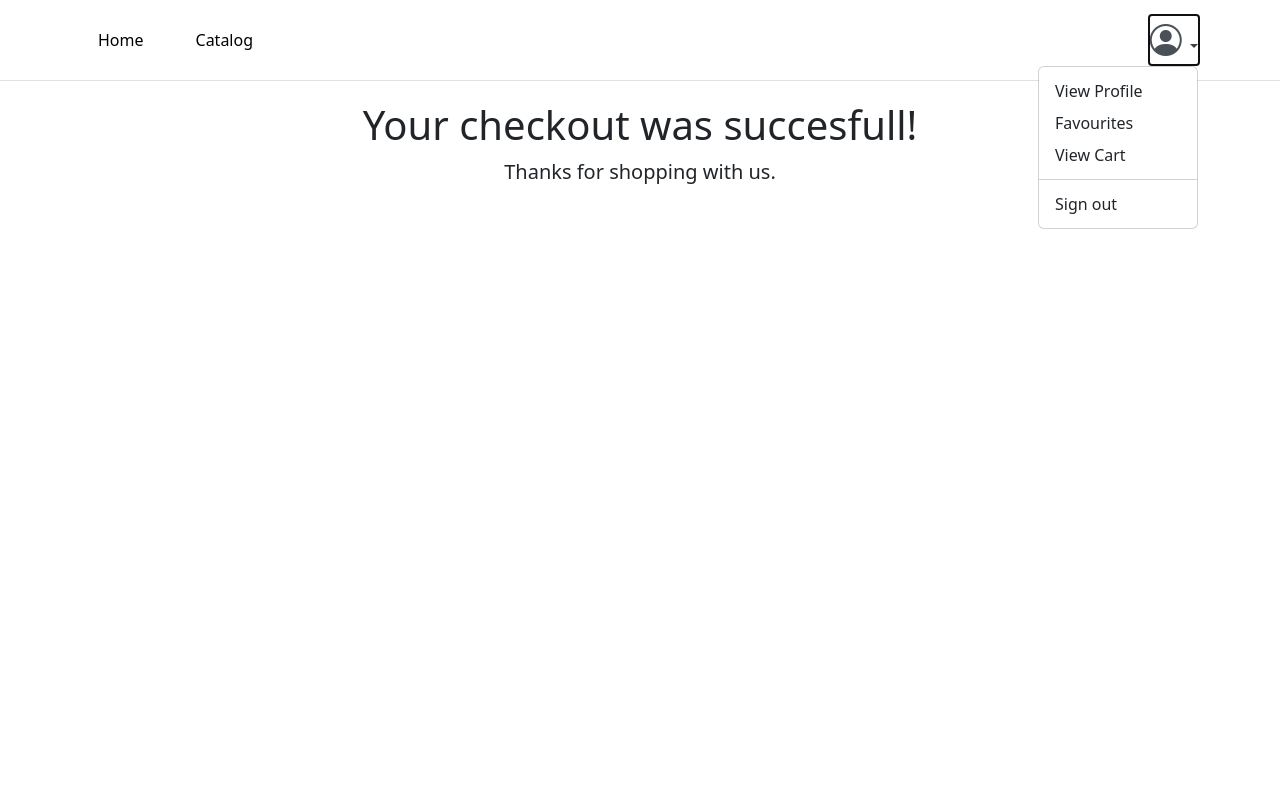
After one commit to ivanprovci/Obsidian-Ecomm, a PHP site: page /pages/checkout.php in a window 1280 px wide, after a click that opens the changed part. The commit adds this page. Run offline with PHP 8.4, Linux system fonts and the light colour scheme.

Commit message:
Cart changes
- Made a simple checkout page

```diff
--- a/components/nav.php
+++ b/components/nav.php
@@ -1,10 +1,10 @@
 <header class="p-3 border-bottom bg-white">
     <div class="container">
         <div class="d-flex flex-wrap align-items-center justify-content-center justify-content-lg-start">
-
             <ul class="nav col-12 col-lg-auto me-lg-auto mb-2 justify-content-center mb-md-0">
                 <li><a href="/INFO3135_Project/index.php" class="nav-link px-3 rounded link-body-emphasis">Home</a></li>
                 <li><a href="/INFO3135_Project/pages/catalog.php" class="nav-link px-3 rounded link-body-emphasis">Catalog</a></li>
+                <!---
                 <li class="dropdown">
                     <a href="#" class="nav-link px-3 rounded link-body-emphasis dropdown-toggle" data-bs-toggle="dropdown" aria-expanded="false">Men</a>
                     <ul class="dropdown-menu text-small">
@@ -32,6 +32,7 @@
                         <li><a class="dropdown-item" href="">Socks</a></li>
                     </ul>
                 </li>
+                -->
             </ul>
 
             <div class="dropdown text-end">
--- /dev/null
+++ b/pages/checkout.php
@@ -0,0 +1,27 @@
+<!DOCTYPE html>
+<html lang="en">
+
+<head>
+    <?php require_once('../components/head.php'); ?>
+
+    <title>Cart</title>
+    <style>
+        h1
+        {
+            padding-Top: 20px;
+        }
+
+        p
+        {
+            font-size: 20px;
+        }
+    </style>
+</head>
+
+<body>
+    <?php require_once('../components/nav.php'); ?>
+    <h1 class="text-center">Your checkout was succesfull!</h1>
+    <p class="text-center">Thanks for shopping with us. </p>
+</body>
+
+</html>
```
Also changed, not shown: pages/cart.php (+8 -3 lines), php/cart_update.php (+9 -2 lines).
